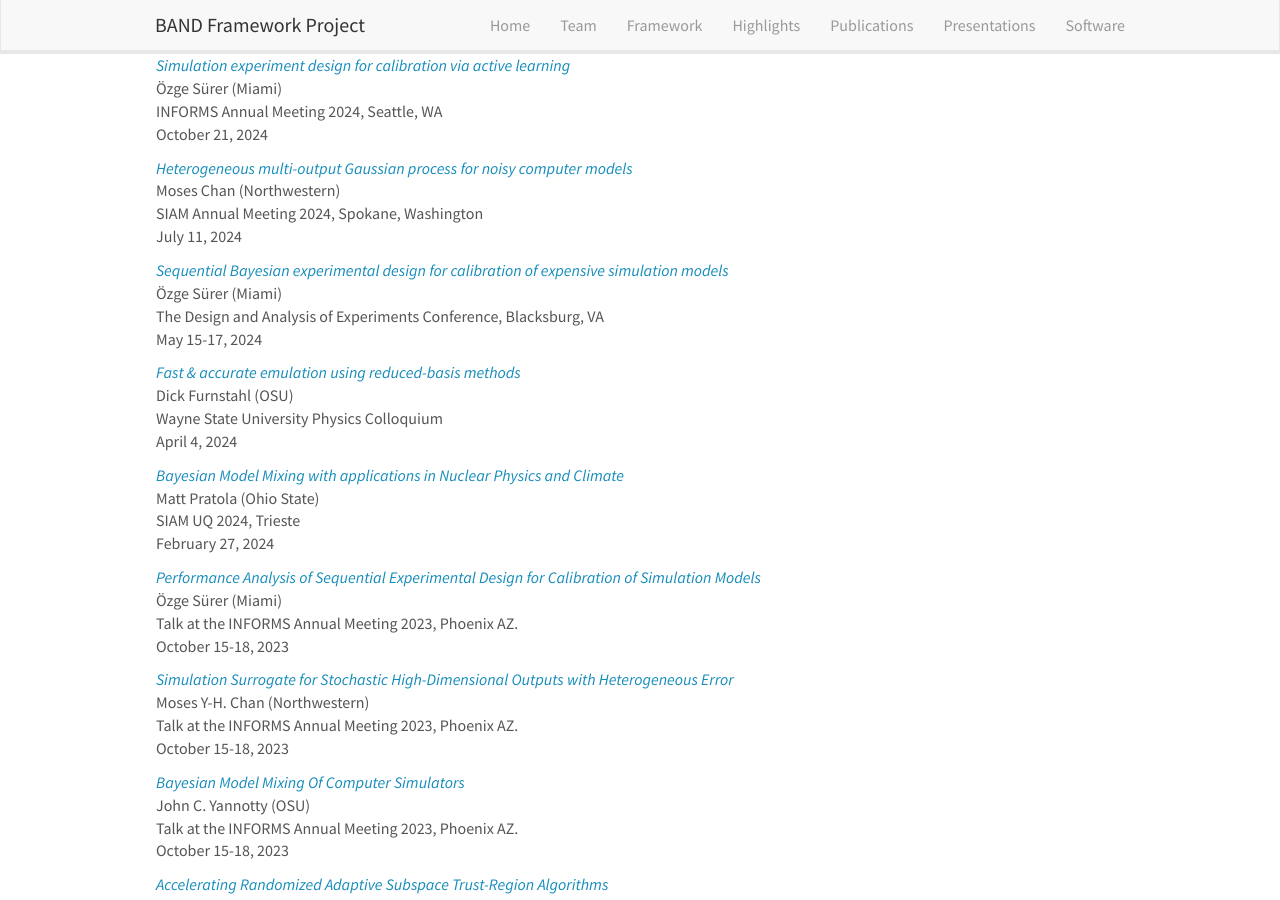
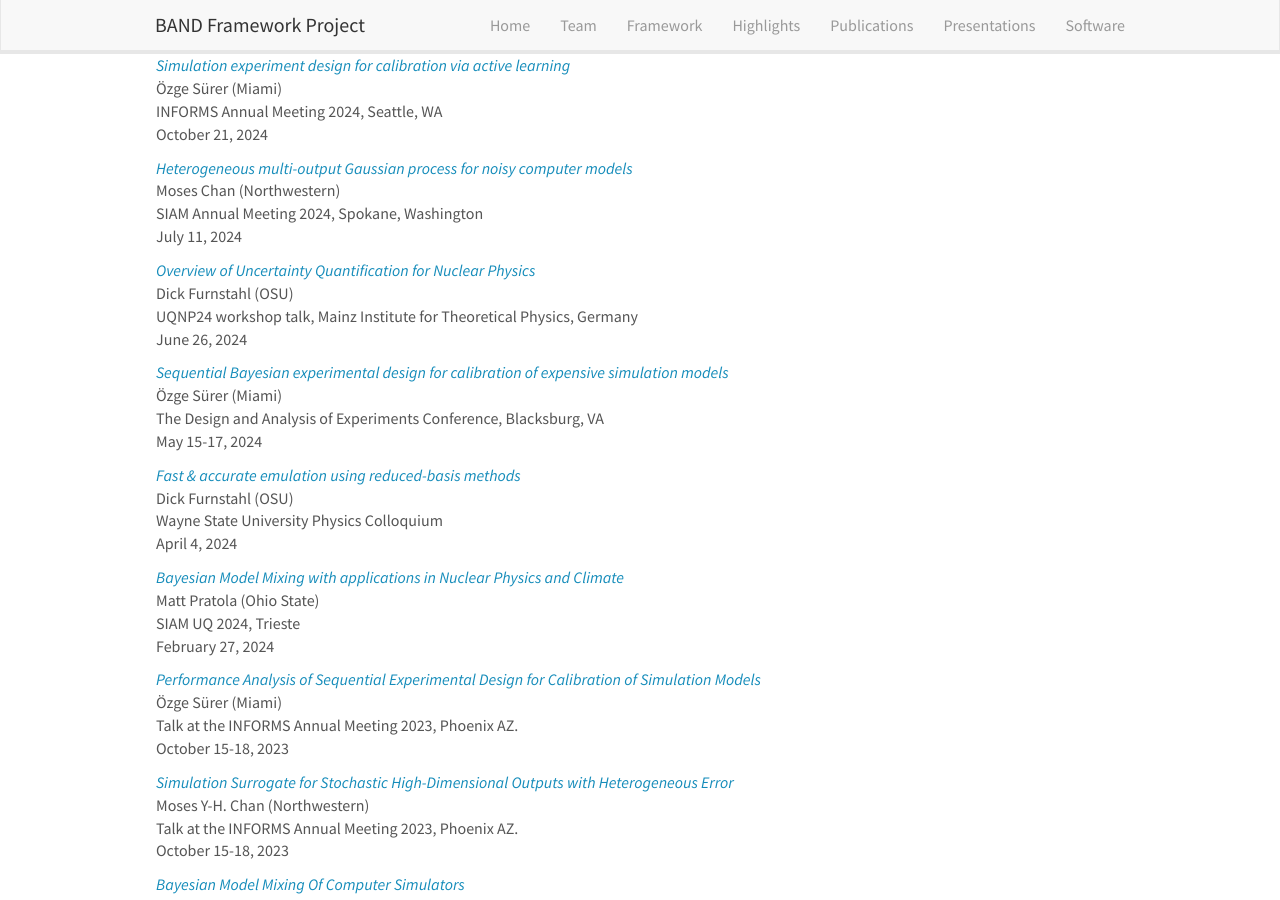
Before and after one commit to bandframework/bandframework.github.io, a Jekyll site: the page built from _pages/presentations.md, in a window 1280 px wide and 900 px high, scrolled down 1611 px. Built offline with Jekyll 4.4.1, drawn with Linux system fonts in a browser that asks for light colours; nearby versions of some CDN libraries.

Commit message:
adding Furnstahl 2024 talk

```diff
--- a/_data/presentations.yml
+++ b/_data/presentations.yml
@@ -153,6 +153,21 @@
   highlight: 0
   type: physics
   news2:
+
+
+- title: "Overview of Uncertainty Quantification for Nuclear Physics"
+  image:
+  location: >
+    UQNP24 workshop talk, Mainz Institute for Theoretical Physics, Germany
+  date: >
+    June 26, 2024
+  presenter: Dick Furnstahl (OSU)
+  link:
+    url: https://go.osu.edu/mitp2024
+  highlight: 0
+  type: methodology
+  news2:
+
 
 - title: "Sequential Bayesian experimental design for calibration of expensive simulation models"
   image:
```
